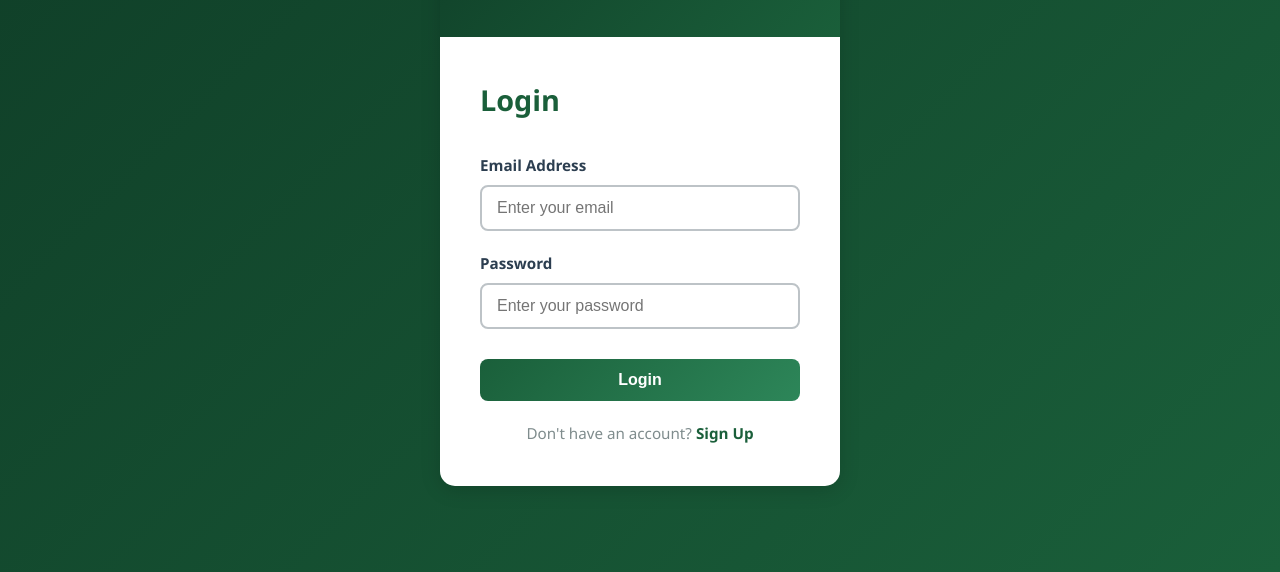
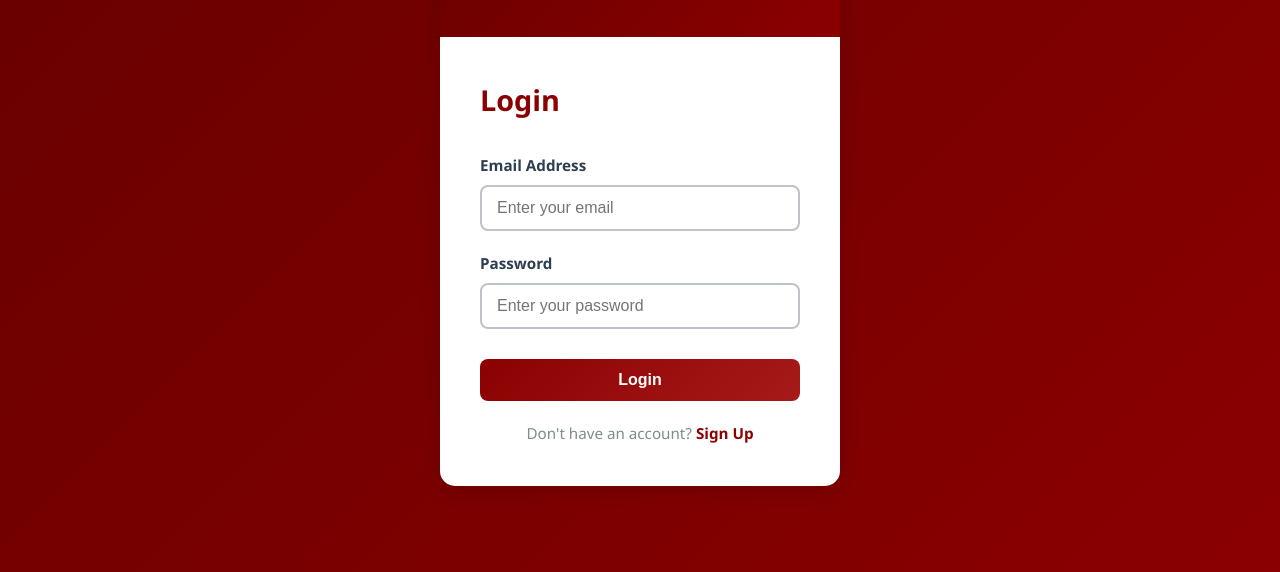
Before and after one commit to FelicityLoreignMission/Thesis, a plain HTML site: page index.html in a window 1280 px wide. Shown: the part 228-800 px from the top of the page. Drawn offline with Linux system fonts and the light colour scheme.

Commit message:
temporary

```diff
--- a/css/style.css
+++ b/css/style.css
@@ -1,10 +1,10 @@
 /* ==================== ROOT & GLOBAL STYLES ==================== */
 :root {
-    --primary-color: #1a5f3a;
-    --primary-dark: #0f3d27;
-    --primary-light: #2d8659;
-    --accent-color: #f39c12;
-    --accent-light: #f5b041;
+    --primary-color: #8b0000;
+    --primary-dark: #660000;
+    --primary-light: #a61a1a;
+    --accent-color: #dc143c;
+    --accent-light: #ff1744;
     --text-dark: #2c3e50;
     --text-light: #7f8c8d;
     --bg-light: #ecf0f1;
```
